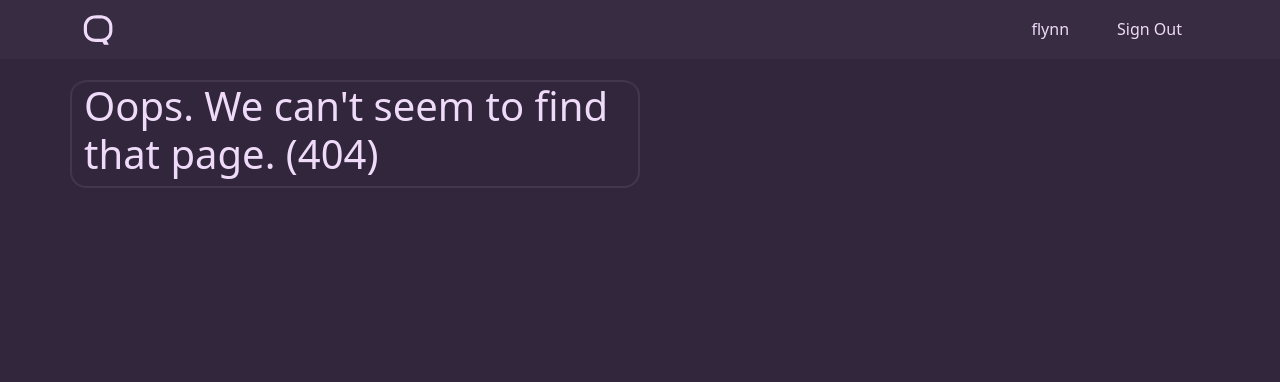
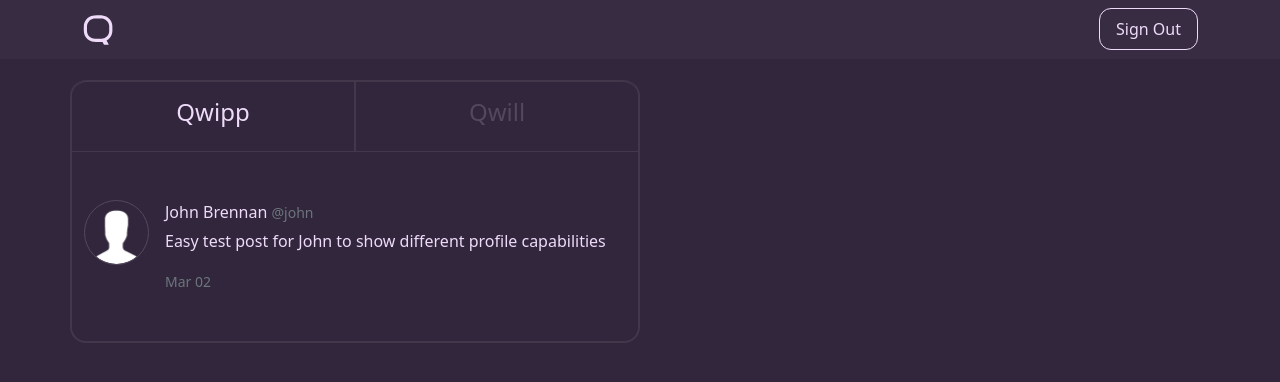
Before and after one commit to flynnsol/Qwippit, a Flask app: page /john in a window 1280 px wide. Shown: the top 382 px of the page. Run offline with Flask 2, Linux system fonts and the light colour scheme; a user stored in the database is signed in; data comes from the database, SQL or seed files in the repository; both versions use the stored data as it was after the commit.

Commit message:
signin/signout functionality and qwipp functionality

```diff
--- a/qwippit/static/main.css
+++ b/qwippit/static/main.css
@@ -246,6 +246,26 @@ input:-webkit-autofill:focus {
     border-color: #43374C;
 }
 
+/* modal */
+
+.modal {
+    --bs-modal-bg: #31263B;
+}
+
+.modal-footer {
+    justify-content: flex-start;
+}
+
+.btn-close {
+    background-color: #EFDBF9;
+    transition: background-color 0.25s ease;
+    opacity: 1;
+}
+
+.btn-close:hover {
+    background-color: #BEA7E5;
+    opacity: 1;
+}
 
 /*  primary color change */
 
--- a/qwippit/templates/main/layout.html
+++ b/qwippit/templates/main/layout.html
@@ -30,8 +30,7 @@
                         <!-- Right Side -->
                         {% if current_user.is_authenticated %}
                             <div class="navbar-nav ms-auto">
-                                <a class="nav-item nav-link main-font" href="{{ url_for('users.account') }}">{{ current_user.username }}</a>
-                                <a class="nav-item nav-link main-font" href="{{ url_for('users.signout') }}">Sign Out</a>
+                                <a class="nav-item nav-link main-font btn btn-outline-primary" href="{{ url_for('users.signout') }}">Sign Out</a>
                             </div>
                         {% else %}
                             <div class="navbar-nav ms-auto">
@@ -49,25 +48,53 @@
                     <div class="col-md-3">
                         <div class="position-fixed" style="width: 16.4%">
                             <ul class="list-group">
-                                <li class="list-group-item bg-main main-font-nh"><h3>Qwippit</h3></li>
-                                <li onclick="location.href='{{ url_for('main.home') }}'" class="list-group-item bg-main main-font-nh"><h6>Home</h6></li>
-                                <li onclick="location.href='{{ url_for('main.home') }}'" class="list-group-item bg-main main-font-nh"><h6>Profile</h6></li>
-                                <li onclick="location.href='{{ url_for('main.home') }}'" class="list-group-item bg-main main-font-nh"><h6>Notifications</h6></li>
-                                <li onclick="location.href='{{ url_for('main.home') }}'" class="list-group-item lgl-last bg-main main-font-nh"><h6>Settings</h6></li>
+                                {% if current_user.is_authenticated %}
+                                    <li class="list-group-item bg-main main-font-nh"><h3>{{ current_user.displayname }}</h3><h6 class="text-muted">@{{ current_user.username }}</h6></li>
+                                    <li onclick="location.href='{{ url_for('main.home') }}'" class="list-group-item bg-main main-font-nh"><h6>Home</h6></li>
+                                    <li onclick="location.href='{{ url_for('users.profile', username=current_user.username) }}'" class="list-group-item bg-main main-font-nh"><h6>Profile</h6></li>
+                                    <li onclick="location.href='{{ url_for('main.home') }}'" class="list-group-item bg-main main-font-nh"><h6>Notifications</h6></li>
+                                    <li onclick="location.href='{{ url_for('main.home') }}'" class="list-group-item lgl-last bg-main main-font-nh"><h6>Settings</h6></li>
+                                {% else %}
+                                    <li class="list-group-item bg-main main-font-nh"><h3>Join Today</h3></li>
+                                    <li onclick="location.href='{{ url_for('users.signup') }}'" class="list-group-item bg-main main-font-nh"><h6>Sign Up</h6></li>
+                                {% endif %}
                             </ul>
+                            {% if current_user.is_authenticated %}
+                                <div class="col text-center">
+                                    <button type="button" class="btn btn-outline-primary btn-lg m-2 center" style="width: 80%" data-bs-toggle="modal" data-bs-target="#qwippModal">Qwipp</button>
+                                </div>
+                            {% endif %}
                         </div>
                     </div>
                 {% endif %}
+<!--                {% with messages = get_flashed_messages(with_categories=true) %}-->
+<!--                    {% if messages %}-->
+<!--                        {% for category, message in messages %}-->
+<!--                            <div class="position-absolute alert alert-{{ category }}">-->
+<!--                                {{ message }}-->
+<!--                            </div>-->
+<!--                        {% endfor %}-->
+<!--                    {% endif %}-->
+<!--                {% endwith %}-->
                 <div class="col-md-6 center-content">
-                    {% with messages = get_flashed_messages(with_categories=true) %}
-                        {% if messages %}
-                            {% for category, message in messages %}
-                                <div class="alert alert-{{ category }}">
-                                    {{ message }}
-                                </div>
-                            {% endfor %}
-                        {% endif %}
-                    {% endwith %}
+                    {% if current_user.is_authenticated %}
+                        <div class="modal fade" id="qwippModal" tabindex="-1" aria-labelledby="qwippModalLabel" aria-hidden="true">
+                          <div class="modal-dialog">
+                            <div class="modal-content">
+                              <div class="modal-header">
+                                <h5 class="modal-title" id="deleteModalLabel">Create Qwipp</h5>
+                                <button type="button" class="btn-close" data-bs-dismiss="modal" aria-label="Close"></button>
+                              </div>
+                              <div class="modal-footer">
+                                <form action="{{ url_for('main.home') }}" method="POST">
+                                    <input class="btn btn-outline-primary" type="submit" value="Qwipp It">
+                                </form>
+                                <button type="button" class="btn btn-outline-primary" data-bs-dismiss="modal">Close</button>
+                              </div>
+                            </div>
+                          </div>
+                        </div>
+                    {% endif %}
                     {% block content %}{% endblock %}
                 </div>
                 {% if request.MOBILE == False %}
@@ -85,5 +112,10 @@
                 {% endif %}
             </div>
         </main>
+
+        <!-- JS -->
+        <script src="https://code.jquery.com/jquery-3.6.3.js" integrity="sha256-nQLuAZGRRcILA+6dMBOvcRh5Pe310sBpanc6+QBmyVM=" crossorigin="anonymous"></script>
+        <script src="https://cdnjs.cloudflare.com/ajax/libs/popper.js/2.11.6/umd/popper.min.js" integrity="sha512-6UofPqm0QupIL0kzS/UIzekR73/luZdC6i/kXDbWnLOJoqwklBK6519iUnShaYceJ0y4FaiPtX/hRnV/X/xlUQ==" crossorigin="anonymous" referrerpolicy="no-referrer"></script>
+        <script src="https://cdn.jsdelivr.net/npm/bootstrap@5.2.3/dist/js/bootstrap.min.js" integrity="sha384-cuYeSxntonz0PPNlHhBs68uyIAVpIIOZZ5JqeqvYYIcEL727kskC66kF92t6Xl2V" crossorigin="anonymous"></script>
     </body>
 </html>
--- /dev/null
+++ b/qwippit/templates/users/profile.html
@@ -0,0 +1,29 @@
+{% extends "main/layout.html" %}
+{% block content %}
+    {% for qwipp in qwipps %}
+        <div class="profile-content">
+
+        </div>
+        <div class="row center-content-top">
+            <div class="col feed-option feed-qwipp active">
+                <h4>Qwipp</h4>
+            </div>
+            <div class="col feed-option feed-qwill">
+                <h4>Qwill</h4>
+            </div>
+        </div>
+        <article onclick="location.href='{{ url_for('main.home') }}'" class="row content-section">
+            <div class="d-flex media">
+                <img class="me-3 rounded-circle article-img border border-highlight" src="{{ url_for('static', filename='profile_pics/' + qwipp.author.image_file) }}">
+                <div class="media-body">
+                    <div class="article-metadata">
+                        <a class="author-link mr-2" href="{{ url_for('users.profile', username=qwipp.author.username) }}">{{ qwipp.author.displayname }}</a>
+                        <small class="text-muted">@{{ qwipp.author.username }}</small>
+                    </div>
+                    <p class="article-content">{{ qwipp.content }}</p>
+                    <small class="date-time text-muted">{{ qwipp.date_posted.strftime('%b %d') }}</small>
+                </div>
+            </div>
+        </article>
+    {% endfor %}
+{% endblock content %}
--- a/qwippit/users/forms.py
+++ b/qwippit/users/forms.py
@@ -17,12 +17,12 @@ class RegistrationForm(FlaskForm):
     submit = SubmitField('Sign Up')
 
     def validate_username(self, username):
-        user = User.query.filter_by(username=username.data).first()
+        user = User.query.filter_by(username=username.data.lower()).first()
         if user:
             raise ValidationError('That username is in use. Please choose a different username.')
 
     def validate_email(self, email):
-        user = User.query.filter_by(email=email.data).first()
+        user = User.query.filter_by(email=email.data.lower()).first()
         if user:
             raise ValidationError('That email is in use. Please choose a different email.')
 
--- a/qwippit/users/routes.py
+++ b/qwippit/users/routes.py
@@ -1,4 +1,4 @@
-from flask_login import current_user, login_user
+from flask_login import current_user, login_user, logout_user
 
 from qwippit import bcrypt, db
 from qwippit.models import User, Qwipp, Qwill
@@ -9,22 +9,22 @@ from qwippit.users.forms import RegistrationForm, LoginForm
 users = Blueprint('users', __name__)
 
 
-@users.route("/u/signup", methods=['GET', 'POST'])
+@users.route("/signup", methods=['GET', 'POST'])
 def signup():
     if current_user.is_authenticated:
         return redirect(url_for('main.home'))
     form = RegistrationForm()
     if form.validate_on_submit():
         hashed_password = bcrypt.generate_password_hash(form.password.data).decode('utf-8')
-        user = User(username=form.username.data, email=form.email.data, password=hashed_password)
+        user = User(username=form.username.data, displayname=form.displayname.data, email=form.email.data, password=hashed_password)
         db.session.add(user)
         db.session.commit()
-        flash(f'Your account has been created! You are now able to login.', 'success')
-        return redirect(url_for('users.login'))
+        flash(f'Your account has been created! You are now able to sign in.', 'success')
+        return redirect(url_for('users.signin'))
     return render_template('users/signup.html', title='Sign Up', form=form)
 
 
-@users.route("/u/signin", methods=['GET', 'POST'])
+@users.route("/signin", methods=['GET', 'POST'])
 def signin():
     if current_user.is_authenticated:
         return redirect(url_for('main.home'))
@@ -36,5 +36,18 @@ def signin():
             next_page = request.args.get('next')
             return redirect(next_page) if next_page else redirect(url_for('main.home'))
         else:
-            flash('Login Unsuccessful. Please check email and password.', 'danger')
+            flash('Sign In Unsuccessful. Please check email and password.', 'danger')
     return render_template('users/signin.html', title='Sign In', form=form)
+
+
+@users.route("/signout")
+def signout():
+    logout_user()
+    return redirect(url_for('main.home'))
+
+@users.route("/<string:username>")
+def profile(username):
+    user = User.query.filter_by(username=username).first_or_404()
+    qwipps = Qwipp.query.filter_by(author=user)\
+        .order_by(Qwipp.date_posted.desc())
+    return render_template('users/profile.html', qwipps=qwipps, user=user, title='@' + username)
```
Also changed, not shown: qwippit/main/routes.py (+13 -16 lines), qwippit/models.py (+22 -2 lines), qwippit/templates/main/home.html (+6 -3 lines), instance/site.db, qwippit/static/profile_pics/default.png (added).
